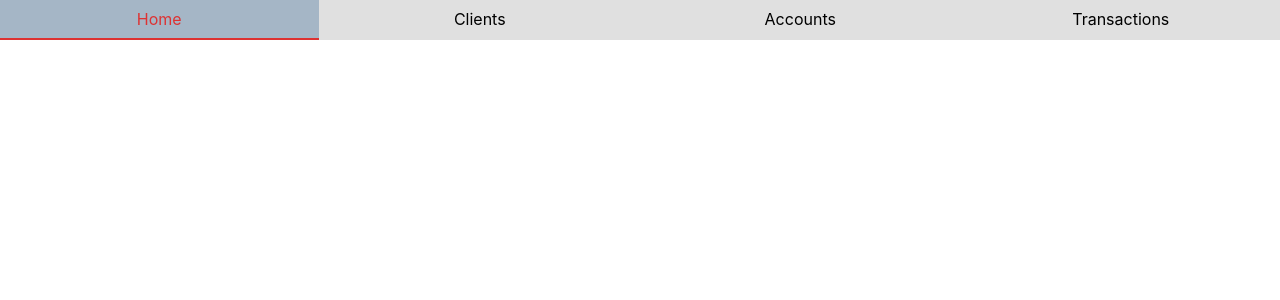
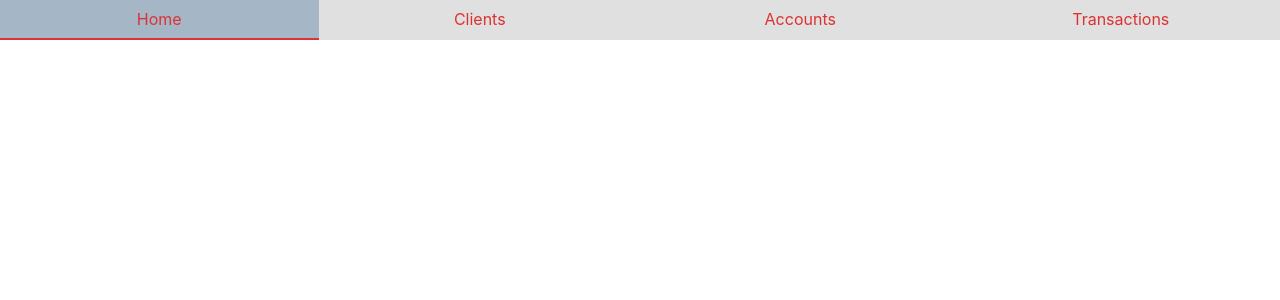
Before and after one commit to Simplon-hdf/Bank_Root, a React (Create React App) app in the folder frontend/: page / in a window 1280 px wide. Shown: the top 300 px of the page. Built offline with nearby package versions, Linux system fonts and the light colour scheme.

Commit message:
small css update

```diff
--- a/frontend/src/App.css
+++ b/frontend/src/App.css
@@ -80,6 +80,7 @@ td {
 	height: 100%;
 	width: 100%;
 	border-bottom: 2px solid transparent;
+	color: #dd3232;
 }
 .navItems:hover {
 	background-color: #a5b6c6;
```
